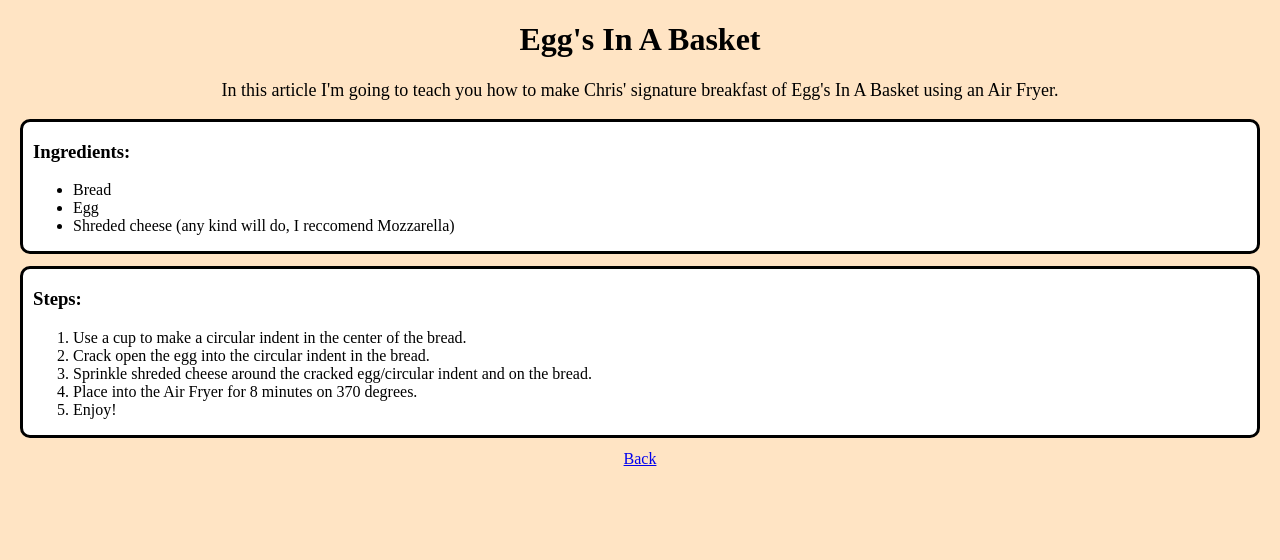
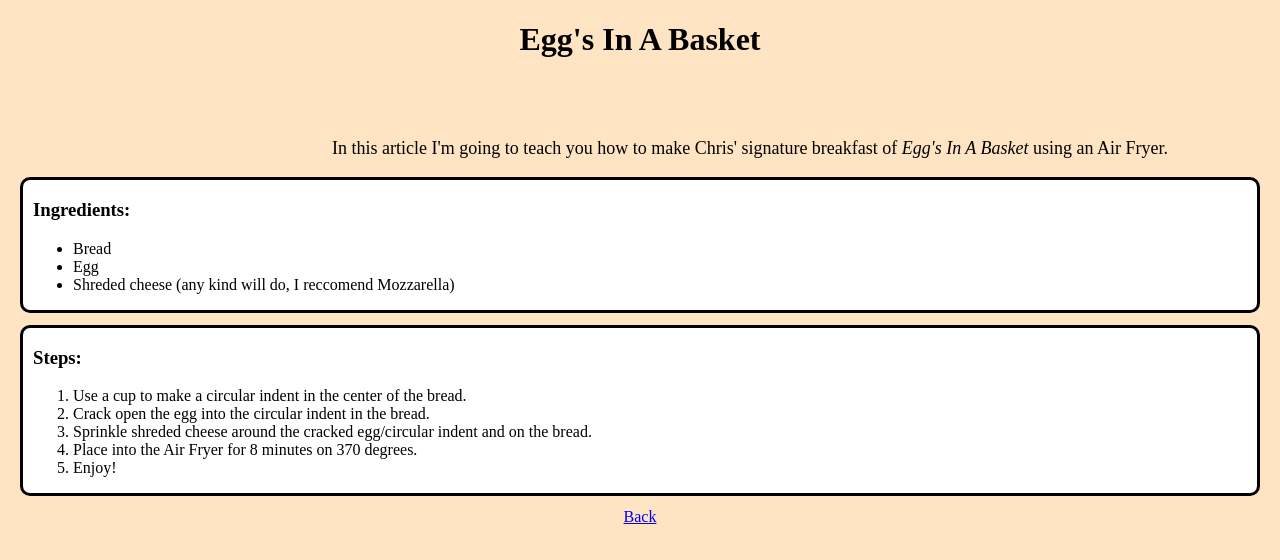
Before and after one commit to CDanti/odin-recipes, a plain HTML site: page EggsInBasket.html in a window 1280 px wide. Drawn offline with Linux system fonts and the light colour scheme.

```diff
--- a/EggsInBasket.html
+++ b/EggsInBasket.html
@@ -10,7 +10,7 @@
 <body style="background-color:bisque">
     <div>
         <h1 style="text-align: center">Egg's In A Basket</h1>
-        <p class = "intro" style="color:black">In this article I'm going to teach you how to make Chris' signature breakfast of Egg's In A Basket using an Air Fryer.</p>
+        <p class = "intro" style="color:black">In this article I'm going to teach you how to make Chris' signature breakfast of <span style="font-style:italic">Egg's In A Basket</span> using an Air Fryer.</p>
     </div>
     <div class = "ingredients">
         <h3>Ingredients:</h3>
--- a/style.css
+++ b/style.css
@@ -1,11 +1,12 @@
 img{
     height: auto;
     width: 200px;
+    border: solid;
+    margin-top: -120px;
 }
 
 .index-list{
     font-size: 18px;
-    /* color:red; */
 }
 
 .ingredients{
@@ -25,6 +26,9 @@ img{
     text-align: center;
     color: white;
     font-size: 18px;
+    margin-top:30px;
+    margin-left: 220px;
+    padding-top: 50px;
 }
 
 .note{
```
